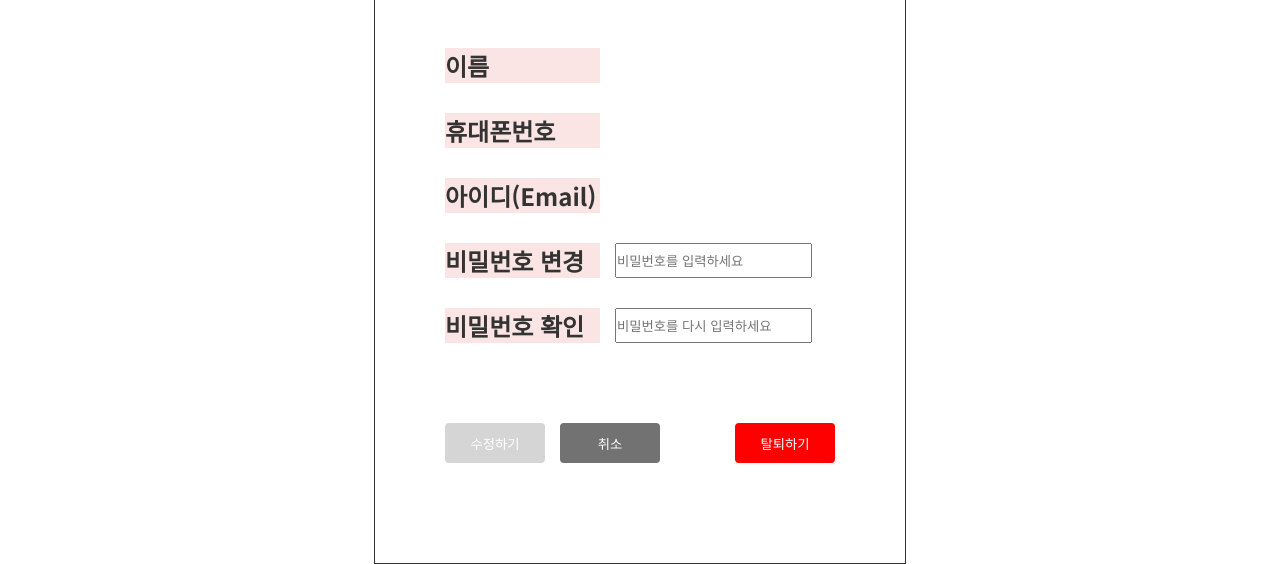
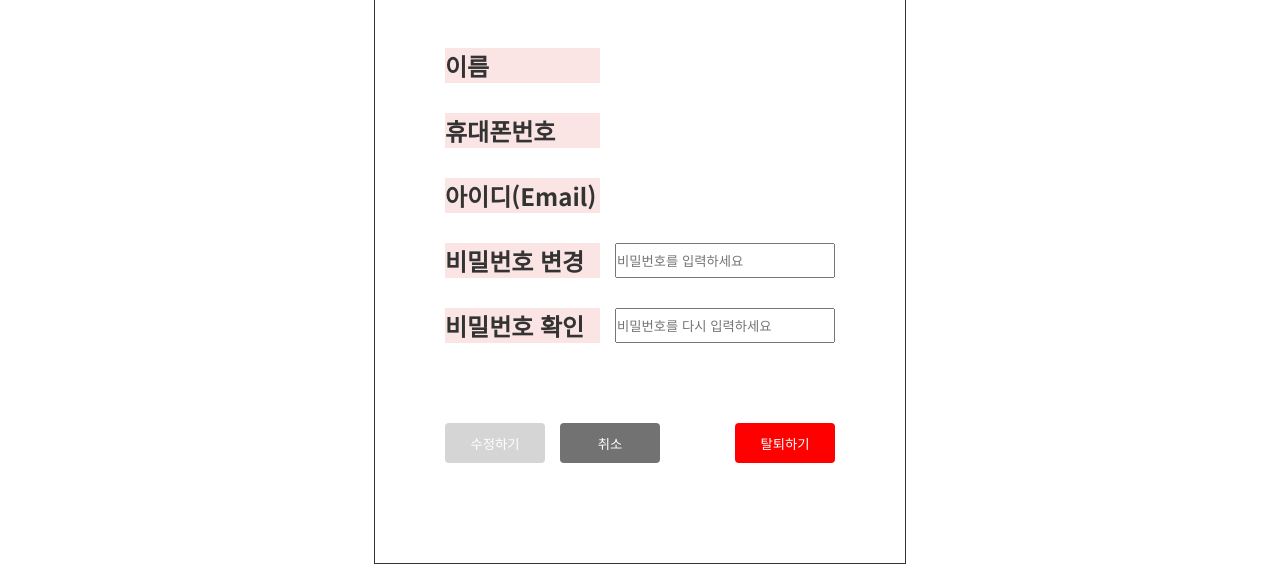
Before and after one commit to midbar40/bible-front, a plain HTML site: page html/myPage.html in a window 1280 px wide. Shown: the part 313-877 px from the top of the page. Drawn offline with nearby package versions, Linux system fonts and the light colour scheme; no server answers.

Commit message:
myPage디자인 수정

```diff
--- a/css/myPage.css
+++ b/css/myPage.css
@@ -69,7 +69,9 @@
   border: none;
   border-radius: 4px;
 }
-
+.newPassword, .newPassword-confirm{
+  width: 220px;
+}
 
 
 /* 반응형 */
```
